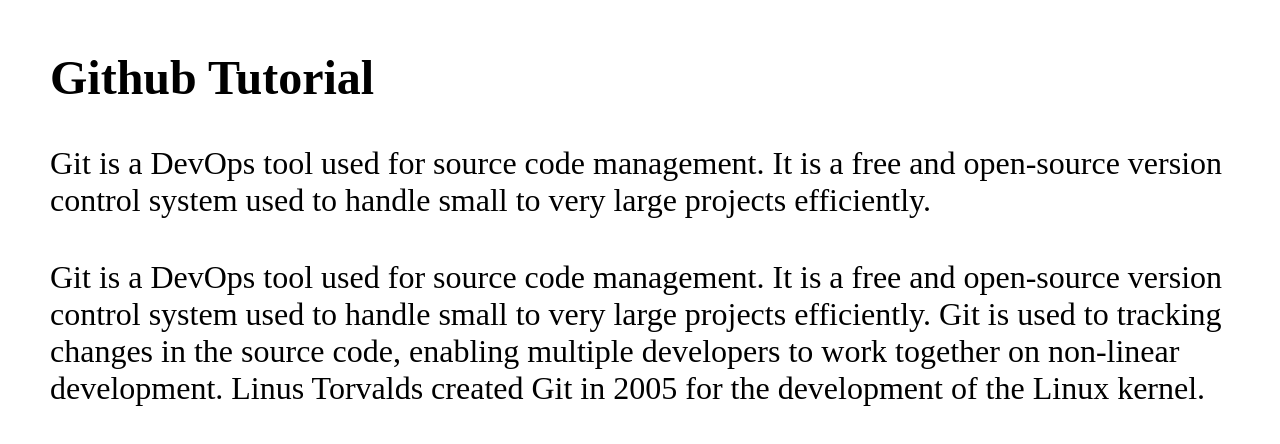
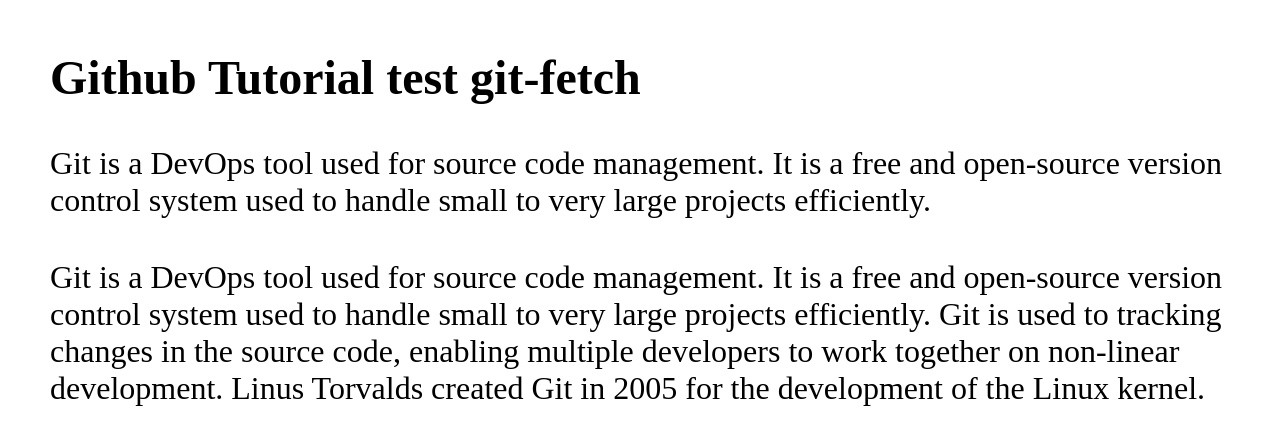
Before and after one commit to roebienbien/github-tutorial, a plain HTML site: page index.html in a window 1280 px wide. Drawn offline with Linux system fonts and the light colour scheme.

Commit message:
doc: test git fetch

```diff
--- a/index.html
+++ b/index.html
@@ -10,7 +10,7 @@
   <body>
     <div class="wrapper">
       <section class="hero-section">
-        <h1 class="hero-header">Github Tutorial</h1>
+        <h1 class="hero-header">Github Tutorial test git-fetch</h1>
         <p class="hero-description">
           Git is a DevOps tool used for source code management. It is a free and open-source version control system used to
           handle small to very large projects efficiently.
```
